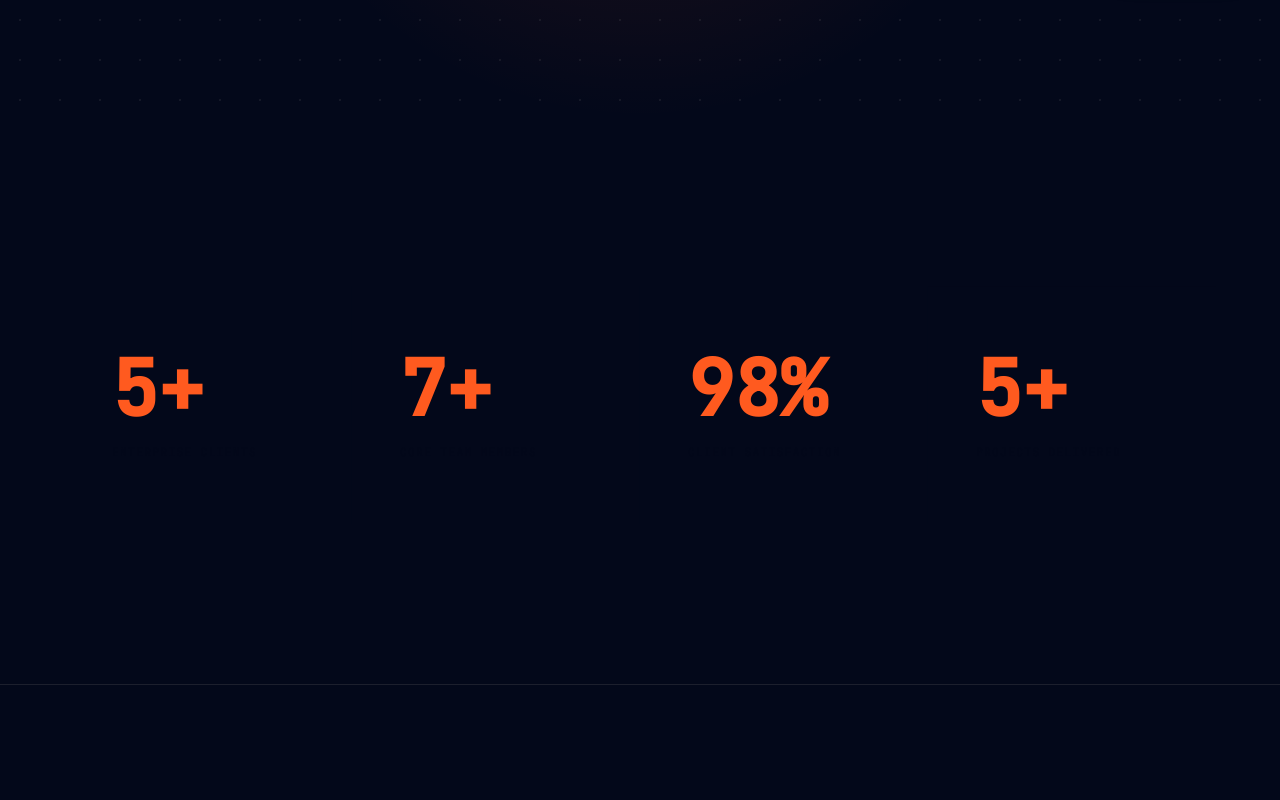
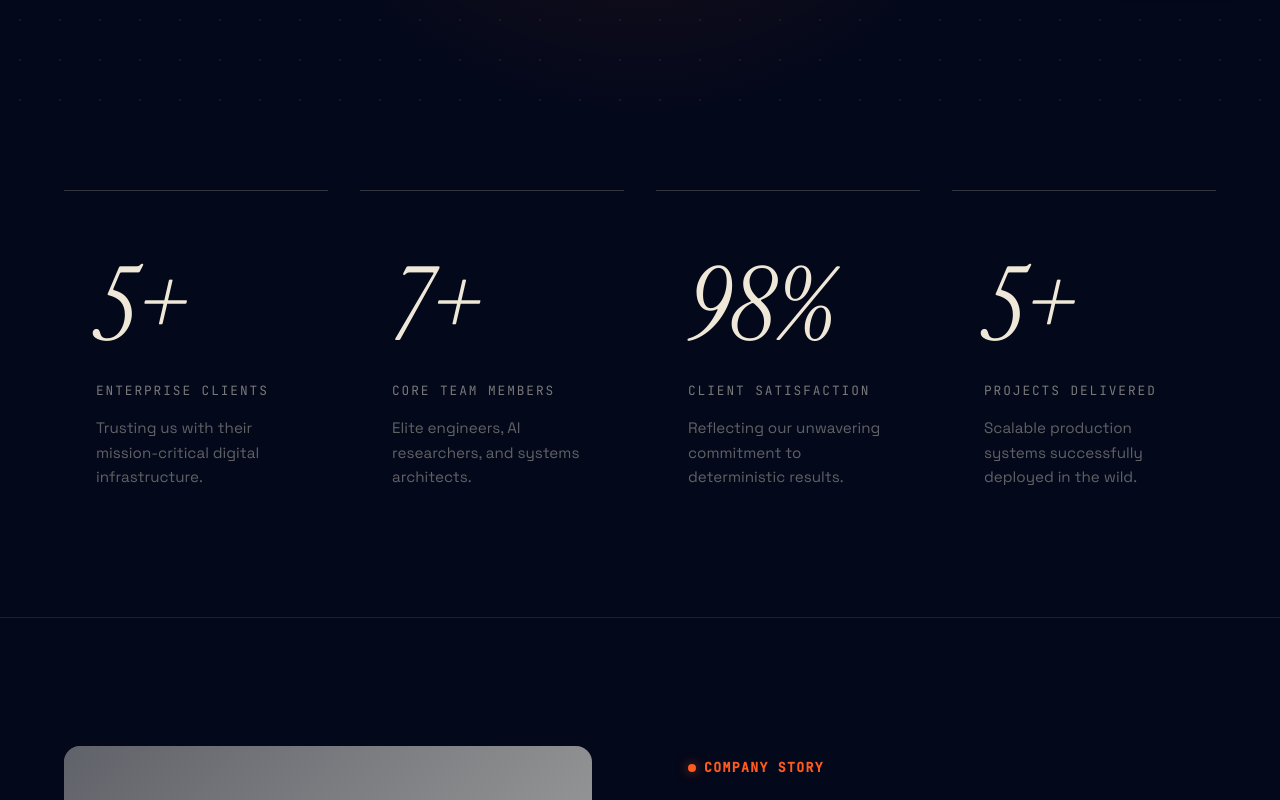
Before and after one commit to KesariX/KesariX-Technology, a React (Vite) app: page /about in a window 1280 px wide. Shown: the part 800-1600 px from the top of the page. Built offline with nearby package versions, Linux system fonts and the light colour scheme; grey boxes are pictures that could not be loaded.

Commit message:
style: reduce padding and enrich content in About page stats section

```diff
--- a/src/components/AboutKesariX/AboutKesariX.css
+++ b/src/components/AboutKesariX/AboutKesariX.css
@@ -289,7 +289,7 @@
    2. STATS (PREMIUM REDESIGN)
 ═══════════════════════════════════════ */
 .ab-stats-section {
-  padding: 10rem 5%;
+  padding: 4rem 5%;
   background-color: var(--ink-deep);
   border-bottom: 1px solid rgba(239,232,216,0.1);
 }
@@ -299,50 +299,83 @@
   margin: 0 auto;
   display: grid;
   grid-template-columns: repeat(4, 1fr);
+  gap: 2rem;
 }
 
 .ab-stat {
   display: flex;
   flex-direction: column;
   align-items: flex-start;
-  padding: 4rem 3rem;
-  border-top: 1px solid rgba(3,8,26,0.1);
-  border-right: 1px solid rgba(3,8,26,0.08);
-  transition: background 0.3s ease;
+  padding: 4rem 2rem;
+  border-top: 1px solid rgba(239,232,216,0.2);
+  transition: all 0.4s cubic-bezier(0.16, 1, 0.3, 1);
+  position: relative;
 }
 
-.ab-stat:last-child  { border-right: none; }
-.ab-stat:hover       { background: rgba(255,90,31,0.04); }
+.ab-stat::before {
+  content: '';
+  position: absolute;
+  top: -1px;
+  left: 0;
+  width: 0%;
+  height: 2px;
+  background-color: var(--saffron);
+  transition: width 0.6s cubic-bezier(0.16, 1, 0.3, 1);
+}
+
+.ab-stat:hover::before {
+  width: 100%;
+}
 
 .ab-stat__num {
-  font-family: var(--f-mono);
-  font-size: clamp(3.5rem, 6vw, 6rem);
-  font-weight: 700;
+  font-family: var(--f-serif);
+  font-style: italic;
+  font-size: clamp(4rem, 8vw, 8rem);
+  color: var(--bone);
+  line-height: 1;
+  margin-bottom: 1.5rem;
+  display: block;
+  transition: color 0.4s ease, transform 0.6s cubic-bezier(0.16, 1, 0.3, 1);
+}
+
+.ab-stat:hover .ab-stat__num {
   color: var(--saffron);
-  line-height: 1;
-  margin-bottom: 1rem;
-  display: block;
+  transform: translateY(-10px);
 }
 
 .ab-stat__label {
   font-family: var(--f-mono);
-  font-size: 0.7rem;
+  font-size: 0.8rem;
   text-transform: uppercase;
-  letter-spacing: 0.12em;
-  color: rgba(3,8,26,0.5);
+  letter-spacing: 0.15em;
+  color: rgba(239,232,216,0.5);
   line-height: 1.5;
+  transition: color 0.4s ease;
 }
 
-@media (max-width: 900px) {
-  .ab-stats-grid { grid-template-columns: repeat(2, 1fr); }
-  .ab-stat:nth-child(2) { border-right: none; }
-  .ab-stat:nth-child(3) { border-right: 1px solid rgba(3,8,26,0.08); }
-  .ab-stat:nth-child(4) { border-right: none; }
+.ab-stat:hover .ab-stat__label {
+  color: rgba(239,232,216,0.9);
+}
+
+.ab-stat__desc {
+  font-size: 0.95rem;
+  line-height: 1.6;
+  color: rgba(239,232,216,0.4);
+  margin-top: 1rem;
+  transition: color 0.4s ease;
+}
+
+.ab-stat:hover .ab-stat__desc {
+  color: rgba(239,232,216,0.7);
+}
+
+@media (max-width: 1024px) {
+  .ab-stats-grid { grid-template-columns: repeat(2, 1fr); gap: 4rem; }
+  .ab-stat { padding: 2rem 0; }
 }
 
 @media (max-width: 540px) {
-  .ab-stats-grid { grid-template-columns: 1fr; }
-  .ab-stat       { border-right: none; padding: 3rem 2rem; }
+  .ab-stats-grid { grid-template-columns: 1fr; gap: 4rem; }
 }
 
 /* ═══════════════════════════════════════
--- a/src/components/AboutKesariX/AboutKesariX.jsx
+++ b/src/components/AboutKesariX/AboutKesariX.jsx
@@ -331,14 +331,15 @@ export default function AboutKesariX() {
       <section className="ab-section ab-stats-section ab-dark">
         <div className="ab-stats-grid">
           {[
-            { val: '5+',  label: 'Enterprise Clients' },
-            { val: '7+',  label: 'Core Team Members' },
-            { val: '98%', label: 'Client Satisfaction' },
-            { val: '5+',  label: 'Projects Delivered' },
-          ].map(({ val, label }) => (
+            { val: '5+',  label: 'Enterprise Clients', desc: 'Trusting us with their mission-critical digital infrastructure.' },
+            { val: '7+',  label: 'Core Team Members', desc: 'Elite engineers, AI researchers, and systems architects.' },
+            { val: '98%', label: 'Client Satisfaction', desc: 'Reflecting our unwavering commitment to deterministic results.' },
+            { val: '5+',  label: 'Projects Delivered', desc: 'Scalable production systems successfully deployed in the wild.' },
+          ].map(({ val, label, desc }) => (
             <div className="ab-stat ab-reveal" key={label}>
               <span className="ab-stat__num" data-target={val}>{val}</span>
               <span className="ab-stat__label">{label}</span>
+              <p className="ab-stat__desc">{desc}</p>
             </div>
           ))}
         </div>
```
